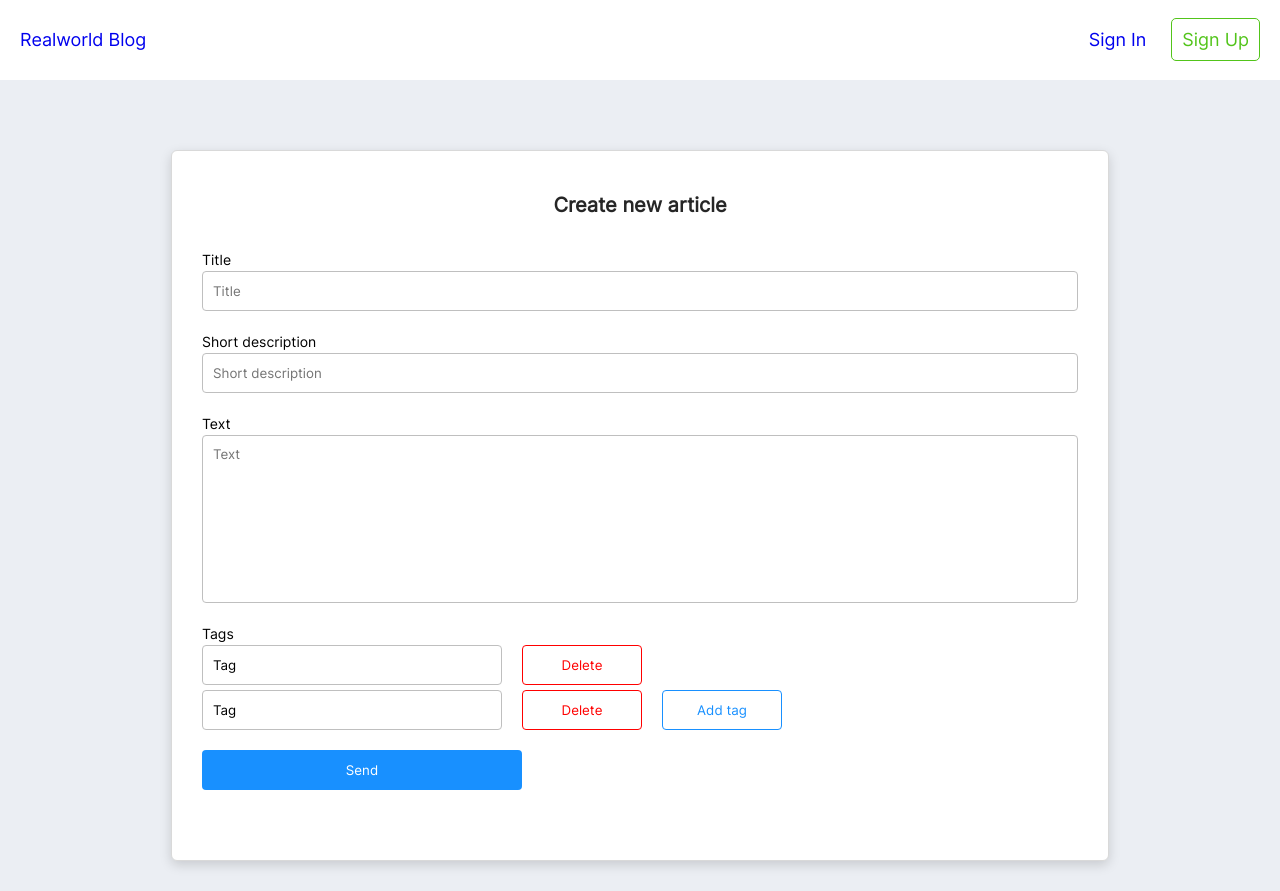
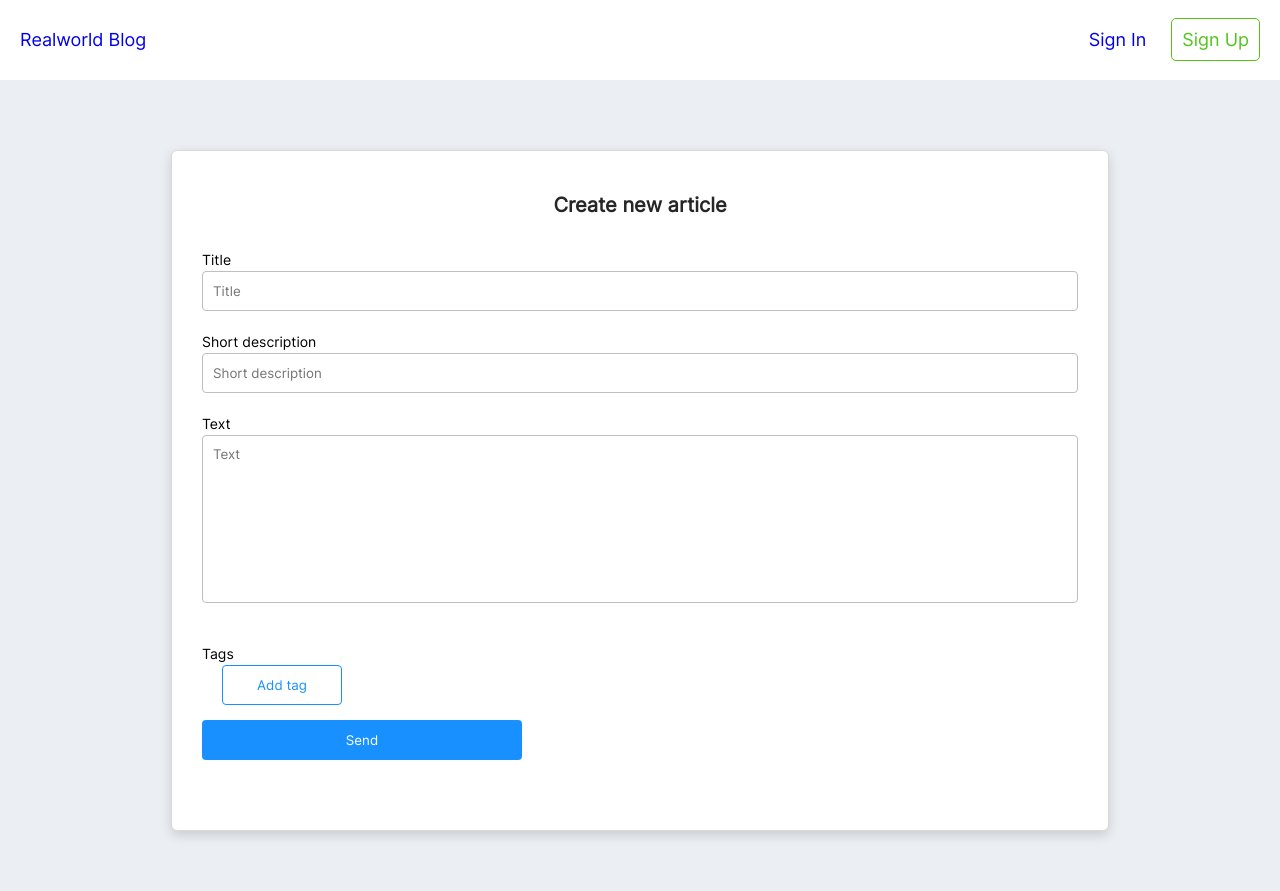
Before and after one commit to KISergeevich/blog-platform, a React (Create React App) app: page /new-article in a window 1280 px wide. After the commit the page ends 861 px from the top, so only its background shows below. Built offline with nearby package versions, Linux system fonts and the light colour scheme.

Commit message:
add dinamyc form for tags with useFieldArray

```diff
--- a/src/components/create-article/article-form.js
+++ b/src/components/create-article/article-form.js
@@ -3,6 +3,6 @@ export default function toArticleParams(form) {
     title: form.title,
     description: form.description,
     body: form.text,
-    tags: [], // form.tags,
+    tags: form.tags.map((tag) => tag.value), // form.tags,
   }
 }
--- a/src/components/create-article/create-article.js
+++ b/src/components/create-article/create-article.js
@@ -1,6 +1,6 @@
 /* eslint-disable react/jsx-props-no-spreading */
 import React from 'react'
-import { useForm } from 'react-hook-form'
+import { useFieldArray, useForm } from 'react-hook-form'
 import { useDispatch, useSelector } from 'react-redux'
 
 import { selectToken } from '../../redux/sign/sign-slice'
@@ -14,10 +14,15 @@ export default function CreateArticle() {
   const dispatch = useDispatch()
   const {
     register,
+    control,
     handleSubmit,
     formState: { errors },
   } = useForm()
 
+  const { fields, append, remove } = useFieldArray({
+    control,
+    name: 'tags',
+  })
   const onSubmit = (formValue) => {
     dispatch(createArticle({ params: toArticleParams(formValue), token }))
   }
@@ -65,21 +70,23 @@ export default function CreateArticle() {
         </label>
         <div className={classes.createArticle__tagBlock}>
           <span className={classes.createArticle__tagTitle}>Tags</span>
-          <div className={classes.createArticle__newTag}>
-            <input type="text" className={classes.createArticle__inputTag} placeholder="Tag" />
-            <button type="button" className={classes.createArticle__buttonDelete}>
-              Delete
-            </button>
-          </div>
-          <div className={classes.createArticle__newTag}>
-            <input type="text" className={classes.createArticle__inputTag} placeholder="Tag" />
-            <button type="button" className={classes.createArticle__buttonDelete}>
-              Delete
-            </button>
-            <button type="button" className={classes.createArticle__addTag}>
-              Add tag
-            </button>
-          </div>
+          {fields.map((field, index) => (
+            <div key={field.id} className={classes.createArticle__itemTag}>
+              <input
+                type="text"
+                key={field.id}
+                {...register(`tags.${index}.value`)}
+                className={classes.createArticle__inputTag}
+                placeholder="Tag"
+              />
+              <button type="button" className={classes.createArticle__buttonDelete} onClick={() => remove(index)}>
+                Delete
+              </button>
+            </div>
+          ))}
+          <button type="button" className={classes.createArticle__addTag} onClick={() => append({ value: '' })}>
+            Add tag
+          </button>
         </div>
         <button type="submit" className={classes.createArticle__submit}>
           Send
--- a/src/components/create-article/create-article.module.scss
+++ b/src/components/create-article/create-article.module.scss
@@ -51,6 +51,8 @@
         color:#D9D9D9;
     }
     &__tagBlock {
+        display: flex;
+        flex-direction: column;
         margin-top: 20px;
     }
     &__tagTitle {
```
